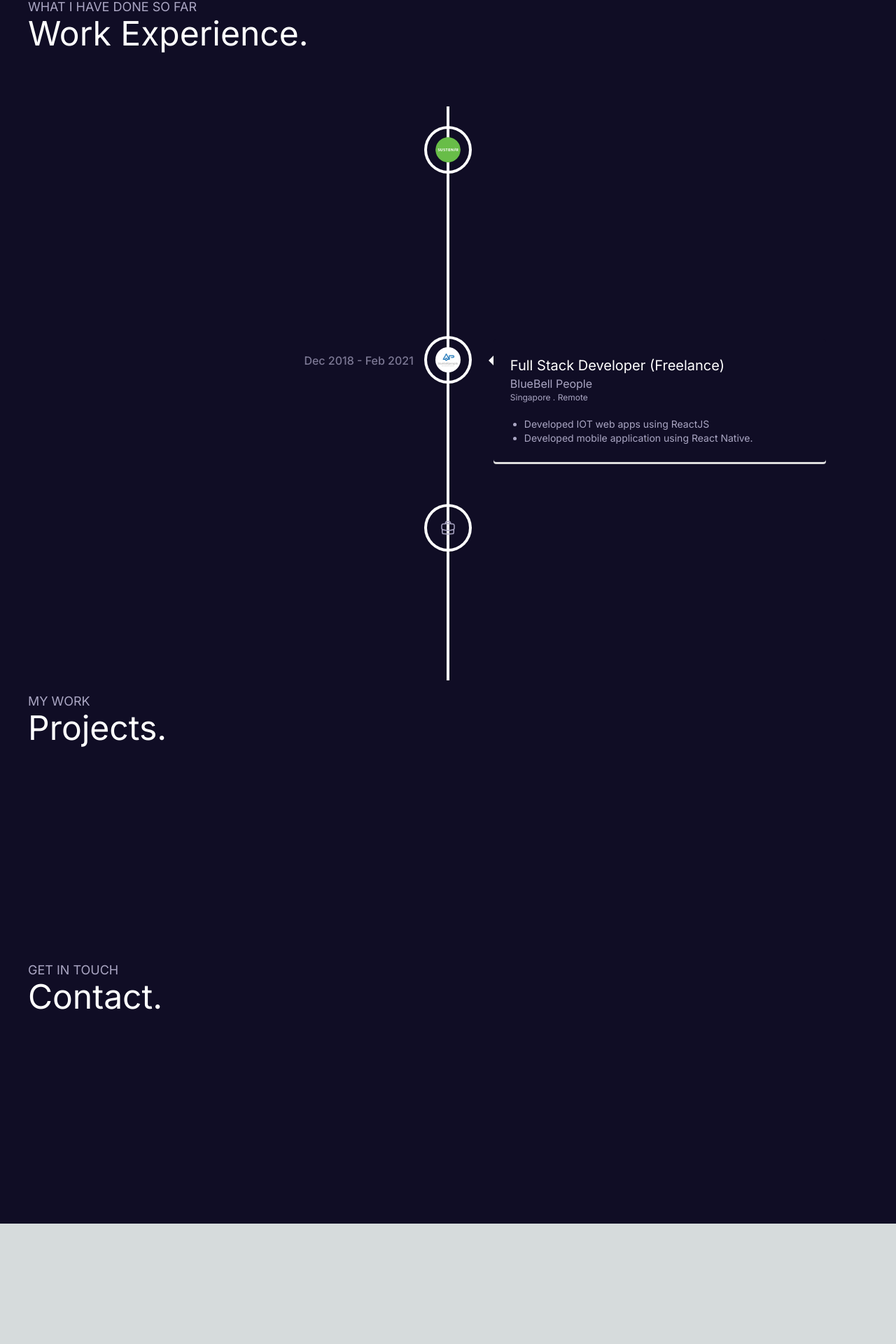
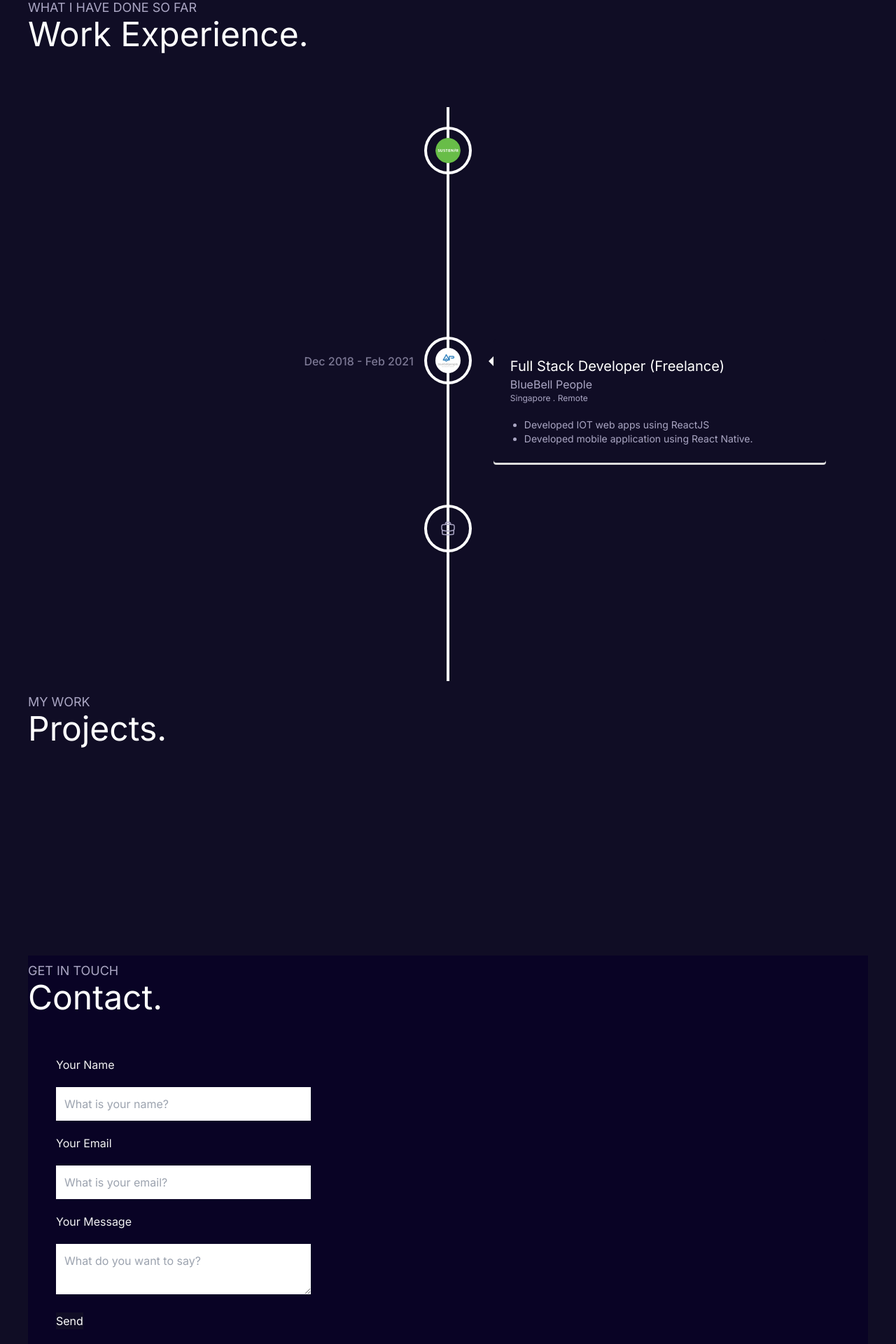
Before and after one commit to ayarhlaine/portfolio, a Next.js app: page / in a window 1280 px wide. Shown: the part 532-2452 px from the top of the page at 70% size. Before the commit the page ends 2280 px from the top, so only its background shows below. Built offline with nearby package versions, Linux system fonts and the light colour scheme.

Commit message:
introduced contact form

```diff
--- a/src/app/components/experiences/index.jsx
+++ b/src/app/components/experiences/index.jsx
@@ -1,5 +1,4 @@
 'use client'
-import { motion } from "framer-motion"
 import experiences from '../../../constants/experiences';
 import { VerticalTimeline, VerticalTimelineElement }  from 'react-vertical-timeline-component';
 import 'react-vertical-timeline-component/style.min.css';
--- a/src/app/page.js
+++ b/src/app/page.js
@@ -16,18 +16,20 @@ export default function Home() {
           </a>
          </div>
       </nav>
+      <main className='px-10'>
         {/* Hero Section */}
-      <div className="hero-section mt-10 flex w-full flex-row px-10 py-10 text-secondary">
+        <div className="hero-section mt-10 flex w-full flex-row py-10 text-secondary">
           <div className="hero-left-section basis-1/2">
-          <h1 className="text-5xl mt-5">Hi, I'm <span className='text-white-100 underline underline-offset-9'>Ayar Hlaine</span></h1>
+            <h1 className="text-5xl mt-5">Hi, I&apos;m <span className='text-white-100 underline underline-offset-9'>Ayar Hlaine</span></h1>
             <p className='mt-10 text-lg'>Lorem ipsum dolor sit, amet consectetur adipisicing elit. Aliquid dolorum velit minus laborum iusto sequi blanditiis consequatur tempore hic nam totam repellendus sunt quae, unde soluta at, culpa veniam in.</p>
           </div>
           <div className="hero-right-section basis-1/2 flex item-center justify-center">
             <img className='rounded-full' src='/assets/me.jpg' alt='Ayar Hlaine Photo' width={400} height={400}/>
           </div>
         </div>
+        <hr className='bg-white'/>
         {/* Experiences */}
-      <section className="px-10 py-2">
+        <section className="py-2">
           <h1 className="text-lg uppercase text-secondary">What I have done so far</h1>
           <h1 className="text-5xl text-white">Work Experience.</h1>
           <div className='flex flex-col mt-20'>
@@ -35,15 +37,37 @@ export default function Home() {
           </div>
         </section>
         {/* Projects */}
-      <section className="h-96 px-10 py-2">
+        <section className="h-96 py-2">
           <h1 className="text-lg uppercase text-secondary">My Work</h1>
           <h1 className="text-5xl text-white">Projects.</h1>
         </section>
         {/* Contact Form */}
-        <div className="h-96 px-10 py-2">
+        <section>
+          <div className="py-2 bg-black-200">
             <h1 className="text-lg uppercase text-secondary">Get In Touch</h1>
             <h1 className="text-5xl text-white">Contact.</h1>
+            <div className="flex w-full flex-row mt-5">
+              <div className='basis-1/2 py-5 px-10'>
+                <div className='mt-5'>
+                  <p className='text-white-100'>Your Name</p>
+                  <input type="text" className='mt-5 p-3 w-[70%]' placeholder='What is your name?'/>
                 </div>
+                <div className='mt-5'>
+                  <p className='text-white-100'>Your Email</p>
+                  <input type="text" className='mt-5 p-3 w-[70%]' placeholder='What is your email?'/>
+                </div>
+                <div className='mt-5'>
+                  <p className='text-white-100'>Your Message</p>
+                  <textarea className='mt-5 p-3 w-[70%]' placeholder='What do you want to say?'/>
+                </div>
+                <div className='mt-5'>
+                  <button type='submit' className='bg-black-100 text-white'>Send</button>
+                </div>
+              </div>
+            </div>
+          </div>
+        </section>
+      </main>
       <footer>
       </footer>
     </div>
```
Lines whose indentation alone changed are shown as unchanged.
